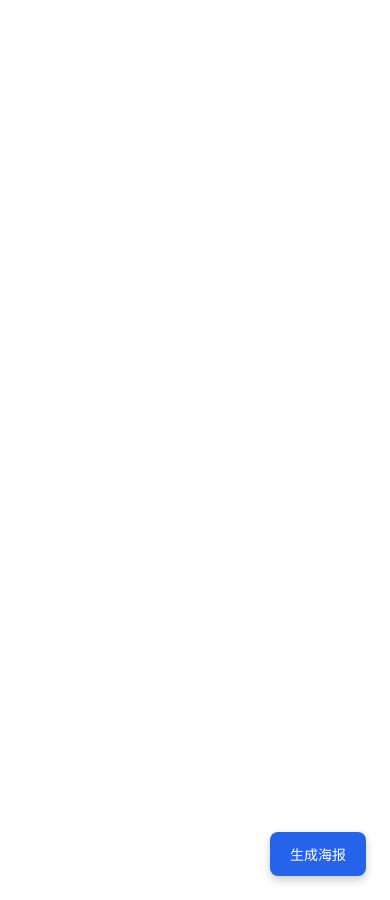
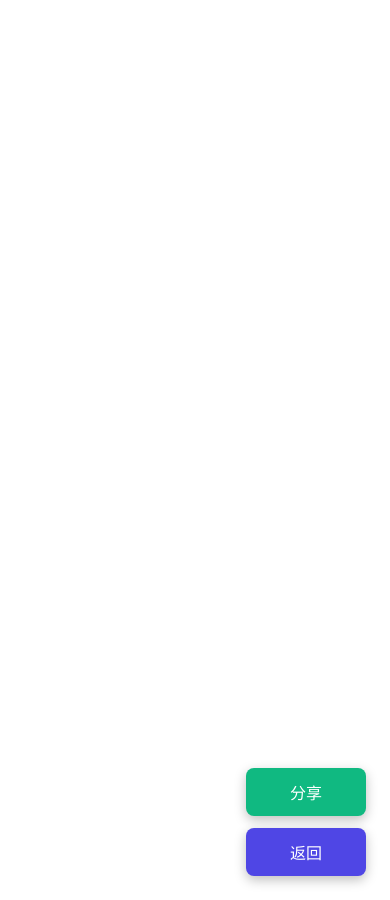
Before and after one commit to IDME-AI/IDME-AI.github.io, a Jekyll site: the page test.html, which Jekyll copies as it is, in a window 390 px wide. Built offline with Jekyll 4.4.1, drawn with Linux system fonts in a browser that asks for light colours.

Commit message:
Initial commit

```diff
--- a/test.html
+++ b/test.html
@@ -1,119 +1,158 @@
 <!DOCTYPE html>
-<html lang="zh">
+<html lang="zh-CN">
 <head>
     <meta charset="UTF-8">
-    <title>海报生成</title>
+    <meta name="viewport" content="width=device-width, initial-scale=1.0">
+    <title>图片查看器</title>
+
     <!-- 引入依赖 -->
     <script src="https://cdn.jsdelivr.net/npm/html2canvas@1.4.1/dist/html2canvas.min.js"></script>
     <script src="https://cdn.jsdelivr.net/npm/qrcode/build/qrcode.min.js"></script>
+
     <style>
-        body {
-            font-family: Arial, sans-serif;
-            margin: 20px;
+        /* 按钮样式 */
+        #button-container {
+            position: fixed;
+            bottom: 24px;
+            right: 24px;
+            display: flex;
+            flex-direction: column;
+            gap: 12px;
+            z-index: 1000;
+        }
+        #back-button, #share-button {
+            border: none;
+            padding: 12px 20px;
+            font-size: 16px;
+            border-radius: 8px;
+            cursor: pointer;
+            box-shadow: 0 4px 12px rgba(0,0,0,0.25);
+            transition: background-color 0.3s ease, transform 0.2s ease;
+            width: 120px;
             text-align: center;
+            color: #fff;
         }
-        #viewer img {
-            max-width: 100%;
-            border-radius: 12px;
+        #back-button {
+            background-color: #4f46e5;
+        }
+        #back-button:hover { background-color: #4338ca; transform: scale(1.08); }
+        #share-button {
+            background-color: #10b981;
+        }
+        #share-button:hover { background-color: #059669; transform: scale(1.08); }
+
+        /* 图片和文字内容 */
+        #viewer {
+            text-align: center;
+            margin-top: 40px;
+            padding: 0 20px;
         }
         #viewer h2 {
             color: #007acc;
-            margin: 16px 0 10px;
+            font-size: 1.8em;
+            font-weight: 700;
+            margin-bottom: 20px;
+        }
+        #viewer img {
+            max-width: 90%;
+            border-radius: 12px;
+            margin-bottom: 20px;
+            box-shadow: 0 4px 15px rgba(0,0,0,0.1);
         }
         #viewer p {
+            font-size: 1.2em;
+            line-height: 1.8;
+            max-width: 800px;
+            margin: 0 auto 30px auto;
             color: #333;
-            line-height: 1.5;
         }
 
-        /* 悬浮按钮 */
-        #share-button {
-            position: fixed;
-            bottom: 24px;
-            right: 24px;
-            padding: 12px 20px;
-            background: #2563eb;
-            color: #fff;
-            border: none;
-            border-radius: 8px;
-            cursor: pointer;
-            font-size: 14px;
-            box-shadow: 0 4px 10px rgba(0,0,0,0.2);
-            transition: background 0.2s ease;
-            z-index: 999;
+        /* 响应式优化 */
+        @media (max-width: 768px) {
+            #viewer h2 { font-size: 1.5em; }
+            #viewer p { font-size: 1em; line-height: 1.6; padding: 0 10px; }
+            #viewer img { max-width: 100%; height: auto; }
         }
-        #share-button:hover { background: #1d4ed8; }
 
-        /* 弹窗背景 */
+        /* 海报弹窗 */
         #poster-overlay {
             position: fixed;
-            top: 0; left: 0; right: 0; bottom: 0;
-            background: rgba(0,0,0,0.6);
-            display: flex;
+            top: 0; left: 0;
+            width: 100%; height: 100%;
+            background: rgba(0,0,0,0.8);
+            display: none;
+            justify-content: center;
             align-items: center;
-            justify-content: center;
             z-index: 2000;
+            flex-direction: column;
+            padding: 20px;
         }
-        /* 海报容器 */
-        #poster-card {
-            width: 360px;
+        #poster-container {
             background: #fff;
-            border-radius: 16px;
             padding: 20px;
-            box-shadow: 0 8px 24px rgba(0,0,0,0.2);
+            border-radius: 12px;
+            max-width: 480px;
             text-align: center;
-            font-family: Arial, sans-serif;
-            animation: fadeIn 0.3s ease;
         }
-        #poster-card img {
+        #poster-container h2 {
+            color: #007acc;
+            margin-bottom: 15px;
+        }
+        #poster-container img {
             max-width: 100%;
             border-radius: 12px;
+            margin-bottom: 15px;
         }
-        #poster-card h2 {
-            margin: 16px 0 10px;
-            font-size: 18px;
-            color: #007acc;
+        #poster-container p {
+            font-size: 1em;
+            color: #333;
+            margin-bottom: 20px;
         }
-        #poster-card p {
-            font-size: 14px;
-            color: #333;
-            margin-bottom: 16px;
-            line-height: 1.5;
-        }
-        #poster-card canvas {
+        #poster-qrcode {
             margin: 10px auto;
         }
-        /* 按钮组 */
-        #poster-actions {
-            margin-top: 16px;
+        #poster-buttons {
+            margin-top: 15px;
             display: flex;
-            justify-content: space-around;
+            gap: 12px;
+            justify-content: center;
         }
-        #poster-actions button {
-            padding: 8px 18px;
+        #poster-buttons button {
             border: none;
-            border-radius: 8px;
+            padding: 10px 18px;
+            border-radius: 6px;
             cursor: pointer;
             font-size: 14px;
             color: #fff;
-            transition: background 0.2s ease;
         }
-        #save-poster { background: #10b981; }
-        #save-poster:hover { background: #059669; }
+        #download-poster { background: #10b981; }
         #close-poster { background: #ef4444; }
-        #close-poster:hover { background: #dc2626; }
-
-        @keyframes fadeIn {
-            from { opacity: 0; transform: scale(0.9); }
-            to { opacity: 1; transform: scale(1); }
-        }
     </style>
 </head>
 <body>
-<!-- 内容展示 -->
+
+<!-- 分享和返回按钮 -->
+<div id="button-container">
+    <button id="share-button">分享</button>
+    <button id="back-button" onclick="history.back()">返回</button>
+</div>
+
+<!-- 图片内容容器 -->
 <div id="viewer"></div>
 
-<!-- 悬浮按钮 -->
-<button id="share-button">生成海报</button>
+<!-- 海报弹窗 -->
+<div id="poster-overlay">
+    <div id="poster-container">
+        <h2 id="poster-title"></h2>
+        <img id="poster-image" src="" alt="">
+        <p id="poster-desc"></p>
+        <div id="poster-qrcode"></div>
+        <div id="poster-buttons">
+            <button id="download-poster">下载海报</button>
+            <button id="close-poster">关闭</button>
+        </div>
+    </div>
+</div>
 
 <script>
     window.onload = function () {
@@ -122,81 +161,51 @@
         const title = params.get('title');
         const desc = params.get('desc');
 
-        // 显示页面内容
+        // 页面展示
         const html = `
-        <h2>${title || ''}</h2>
-        <img id="main-img" src="${src || ''}" alt="${title || ''}" />
-        <p>${desc || ''}</p>
-      `;
+            <h2>${title || ''}</h2>
+            <img src="${src || ''}" alt="${title || ''}" />
+            <p>${desc || ''}</p>
+        `;
         document.getElementById('viewer').innerHTML = html;
 
-        // 分享按钮 → 生成海报弹窗
-        document.getElementById('share-button').addEventListener('click', async () => {
+        // 分享按钮 -> 打开海报
+        document.getElementById('share-button').addEventListener('click', () => {
+            // 填充海报内容
+            document.getElementById('poster-title').innerText = title || '';
+            document.getElementById('poster-image').src = src || '';
+            document.getElementById('poster-desc').innerText = desc || '';
+
+            // 生成二维码
             const url = window.location.href;
-
-            // 遮罩层
-            const overlay = document.createElement('div');
-            overlay.id = 'poster-overlay';
-
-            // 海报卡片
-            const card = document.createElement('div');
-            card.id = 'poster-card';
-
-            // 图片
-            const img = document.createElement('img');
-            img.src = src || '';
-            card.appendChild(img);
-
-            // 标题
-            const h2 = document.createElement('h2');
-            h2.innerText = title || '';
-            card.appendChild(h2);
-
-            // 描述
-            const p = document.createElement('p');
-            p.innerText = desc || '';
-            card.appendChild(p);
-
-            // 二维码
-            const qrCanvas = document.createElement('canvas');
-            await QRCode.toCanvas(qrCanvas, url, { width: 120 });
-            card.appendChild(qrCanvas);
-
-            // 按钮组
-            const actions = document.createElement('div');
-            actions.id = 'poster-actions';
-
-            const saveBtn = document.createElement('button');
-            saveBtn.id = 'save-poster';
-            saveBtn.innerText = '保存海报';
-
-            const closeBtn = document.createElement('button');
-            closeBtn.id = 'close-poster';
-            closeBtn.innerText = '关闭';
-
-            actions.appendChild(saveBtn);
-            actions.appendChild(closeBtn);
-            card.appendChild(actions);
-
-            overlay.appendChild(card);
-            document.body.appendChild(overlay);
-
-            // 保存逻辑
-            saveBtn.addEventListener('click', () => {
-                html2canvas(card, { scale: 2 }).then(canvas => {
-                    const link = document.createElement('a');
-                    link.href = canvas.toDataURL('image/png');
-                    link.download = 'poster.png';
-                    link.click();
-                });
+            const qrcodeContainer = document.getElementById('poster-qrcode');
+            qrcodeContainer.innerHTML = "";
+            QRCode.toCanvas(document.createElement('canvas'), url, { width: 160 }, function (err, canvas) {
+                if (err) console.error(err);
+                qrcodeContainer.appendChild(canvas);
             });
 
-            // 关闭逻辑
-            closeBtn.addEventListener('click', () => {
-                document.body.removeChild(overlay);
+            // 显示海报
+            document.getElementById('poster-overlay').style.display = 'flex';
+        });
+
+        // 关闭海报
+        document.getElementById('close-poster').addEventListener('click', () => {
+            document.getElementById('poster-overlay').style.display = 'none';
+        });
+
+        // 下载海报
+        document.getElementById('download-poster').addEventListener('click', () => {
+            const poster = document.getElementById('poster-container');
+            html2canvas(poster, { scale: 2 }).then(canvas => {
+                const link = document.createElement('a');
+                link.download = 'poster.png';
+                link.href = canvas.toDataURL("image/png");
+                link.click();
             });
         });
     };
 </script>
+
 </body>
 </html>
```
